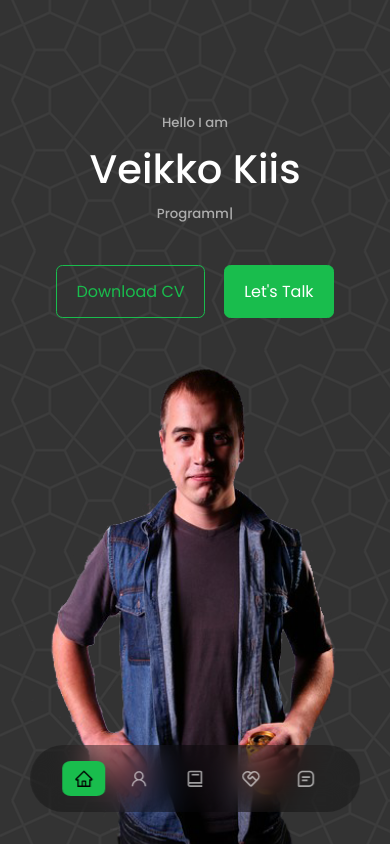
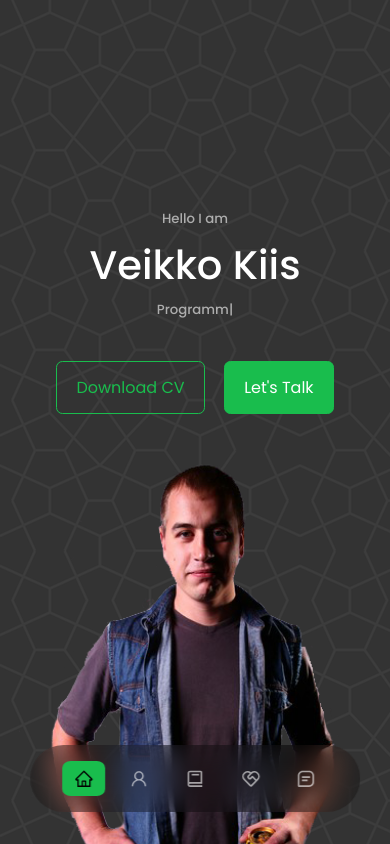
Before and after one commit to VkHyperNova/vk-portfolio, a React (Create React App) app: page / in a window 390 px wide. Shown: the top 844 px of the page. Built offline with nearby package versions, Linux system fonts and the light colour scheme.

Commit message:
snap scroll added, navbar changes, small bug fixes

```diff
--- a/src/components/about/about.css
+++ b/src/components/about/about.css
@@ -2,6 +2,7 @@
     display: grid;
     grid-template-columns: 35% 50%;
     gap: 15%;
+
 }
 
 .about__me {
--- a/src/components/footer/footer.css
+++ b/src/components/footer/footer.css
@@ -4,6 +4,7 @@ footer {
     text-align: center;
     font-size: 0.9rem;
     margin-top: 7rem;
+    scroll-snap-align: start;
 }
 
 footer a {
--- a/src/components/header/Header.jsx
+++ b/src/components/header/Header.jsx
@@ -8,7 +8,8 @@ import Typical from 'react-typical'
 
 const Header = () => {
   return (
-    <header id="home">
+    <section id="home">
+    <header >
       <div className="container header__container">
         <h5 className="text-light">Hello I am</h5>
         <h1>Veikko Kiis</h1>
@@ -21,6 +22,7 @@ const Header = () => {
         <a href="#contact" className="scroll__down">Scroll Down</a>
       </div>
     </header>
+    </section>
   )
 }
 
--- a/src/components/nav/nav.css
+++ b/src/components/nav/nav.css
@@ -1,5 +1,5 @@
 nav {
-    background: rgba(0,0,0,0.3);
+    background: rgba(0, 0, 0, 0.3);
     width: max-content;
     display: block;
     padding: 1rem 2rem;
@@ -23,23 +23,30 @@ nav a {
     color: var(--color-light);
     font-size: 1.9rem;
     text-align: center;
-    transition: 1s;
+    transition: .1s;
+
+    background-image: linear-gradient(var(--color-primary), var(--color-primary));
+    background-position: 50% 50%;
+    background-repeat: no-repeat;
+    background-size: 0% 0%;
+    transition: background-size .5s;
 }
 
 nav a:hover {
     transform: scale(1.2);
     color: var(--color-white);
+    transition: .1s;
 }
 
 nav a.active {
-    background: var(--color-primary);
+    /* background: var(--color-primary); */
     color: var(--color-bg);
-    transition: .1s;
+    background-size: 100% 100%;
+
 }
 
 nav a:active {
     transform: translateY(2px);
-
     transition: .1s;
 }
 
@@ -54,8 +61,8 @@ nav p {
     margin-top: -0.9rem;
 }
 
- /* MEDIA QUERIES (SMALL DEVICES) MOBILE PHONES */
- @media screen and (max-width: 600px) {
+/* MEDIA QUERIES (SMALL DEVICES) MOBILE PHONES */
+@media screen and (max-width: 600px) {
 
     nav p {
         display: none;
@@ -66,4 +73,4 @@ nav p {
         display: flex;
         font-size: 5vw;
     }
- }
+}
--- a/src/components/services/services.css
+++ b/src/components/services/services.css
@@ -8,7 +8,6 @@
     background: var(--color-bg-variant);
     border-radius: 0 0 2rem 2rem;
     height: 400px;
-    overflow: scroll;
     transition: var(--transition);
 }
 
--- a/src/index.css
+++ b/src/index.css
@@ -25,11 +25,25 @@
     --container-width-lg: 75%;
     --container-width-md: 86%;
     --container-width-sm: 90%;
+
 }
+
+
+
 
 html {
     scroll-behavior: smooth;
+    /* height: 100vh; */
+    overflow-y: scroll;
+    scroll-snap-type: y mandatory;
 }
+
+section {
+    margin-bottom: 8rem;
+    /* height: 100vh; */
+    scroll-snap-align: start;
+    scroll-margin-top: 2rem;
+  }
 
 ::-webkit-scrollbar {
     display: none;
@@ -61,9 +75,7 @@ h1 {
     font-size: 2.5rem;
 }
 
-section {
-    margin-top: 8rem;
-}
+
 
 section>h2,
 section>h5 {
@@ -130,4 +142,8 @@ img {
     section>h2 {
         margin-bottom: 2rem;
     }
+
+    html {
+        scroll-snap-type: none;
+    }
 }
```
